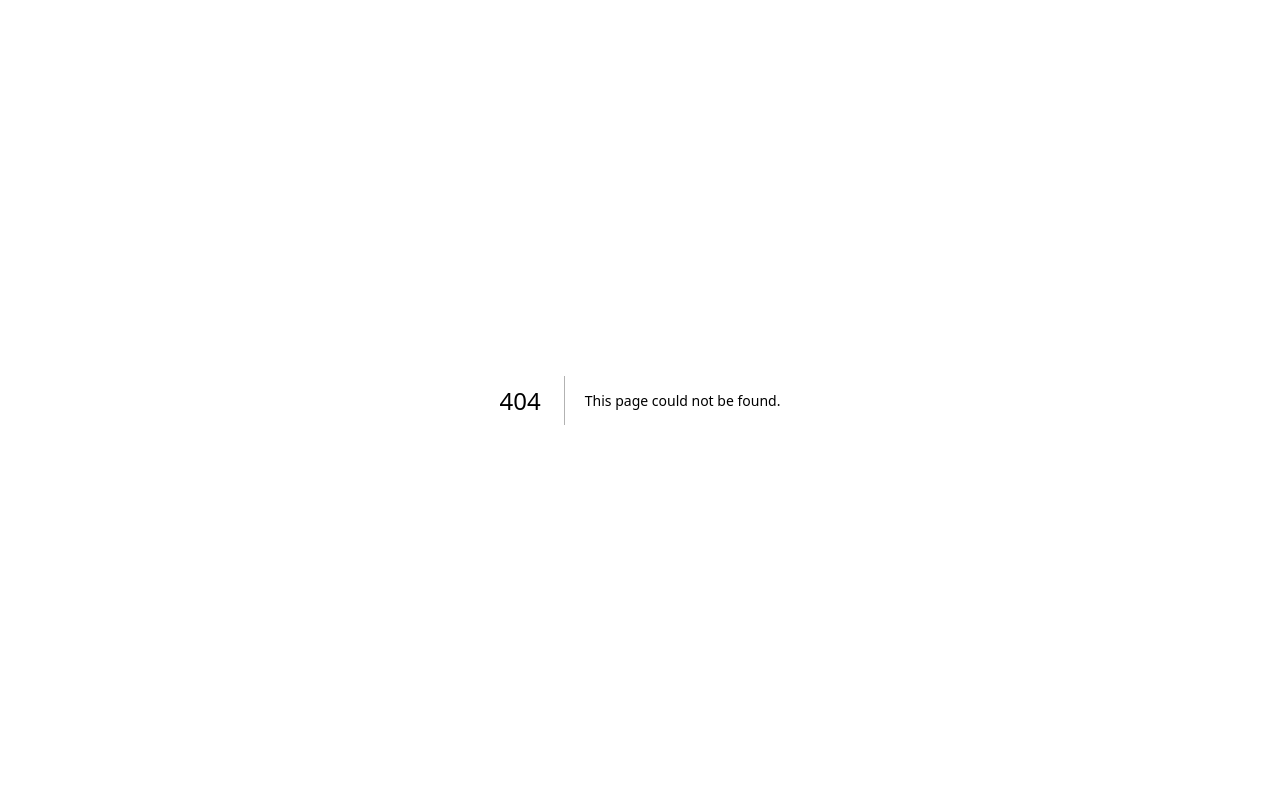
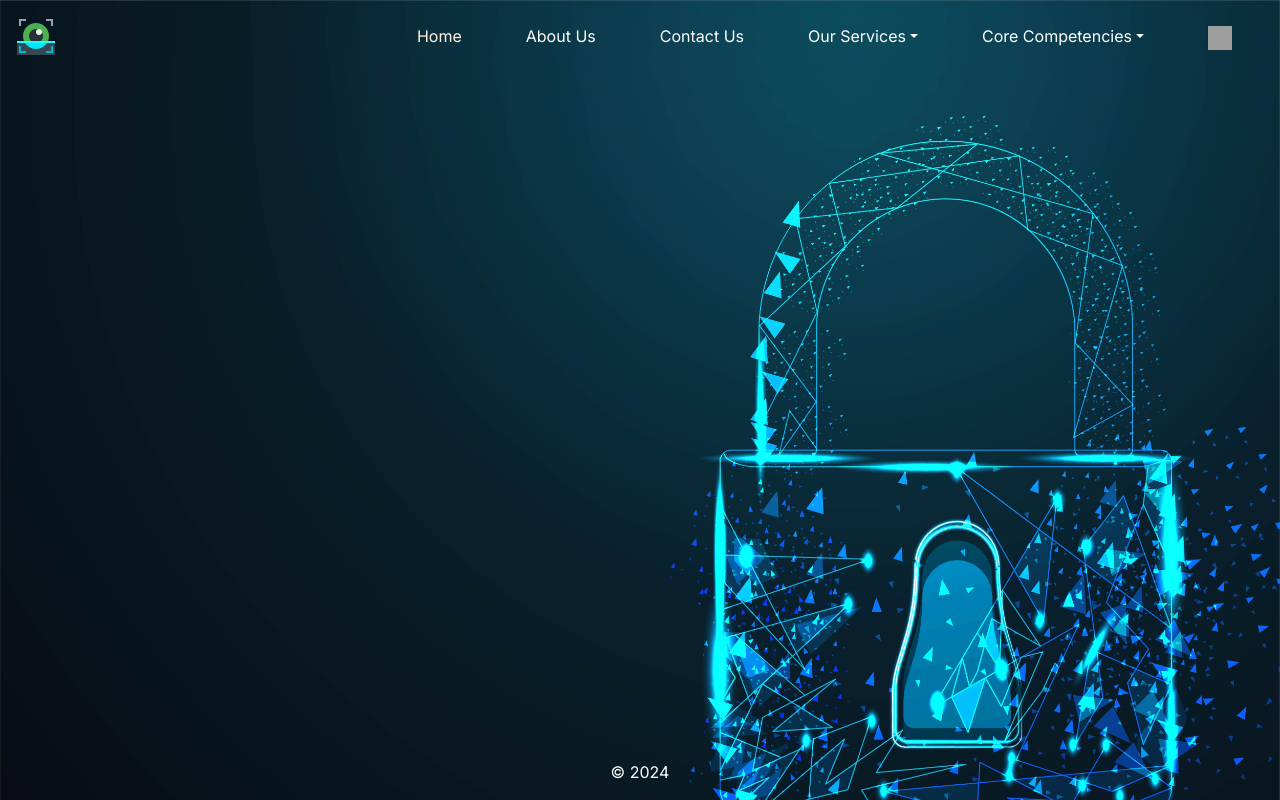
Before and after one commit to reaphsoft-org/reaphsoft-web, a Next.js app: page /security/competencies in a window 1280 px wide. Before the commit this address had no page. Built offline with nearby package versions, Linux system fonts and the light colour scheme; grey boxes are pictures that could not be loaded; a web font is replaced by a local one.

Commit message:
Added a competencies page, empty for now.

```diff
--- /dev/null
+++ b/src/app/security/competencies/page.tsx
@@ -0,0 +1,11 @@
+import Base from "@/app/security/base";
+
+export default function Page() {
+    return (
+        <Base content={<Main />} />
+    );
+}
+
+function Main() {
+    return (<></>);
+}
--- a/src/app/security/softcanvas.tsx
+++ b/src/app/security/softcanvas.tsx
@@ -78,7 +78,7 @@ function CompetenciesDropDown() {
                 <NavDropdown.Item>Systems Risk Assessment (SRS)</NavDropdown.Item>
                 <NavDropdown.Item>ALC Vulnerability Management</NavDropdown.Item>
                 <NavDropdown.Item>Business Analysis & IT Auditing</NavDropdown.Item>
-                <NavDropdown.Item>And Many More</NavDropdown.Item>
+                <NavDropdown.Item href="/security/competencies/">And Many More</NavDropdown.Item>
             </NavDropdown>
         </>
     );
```
